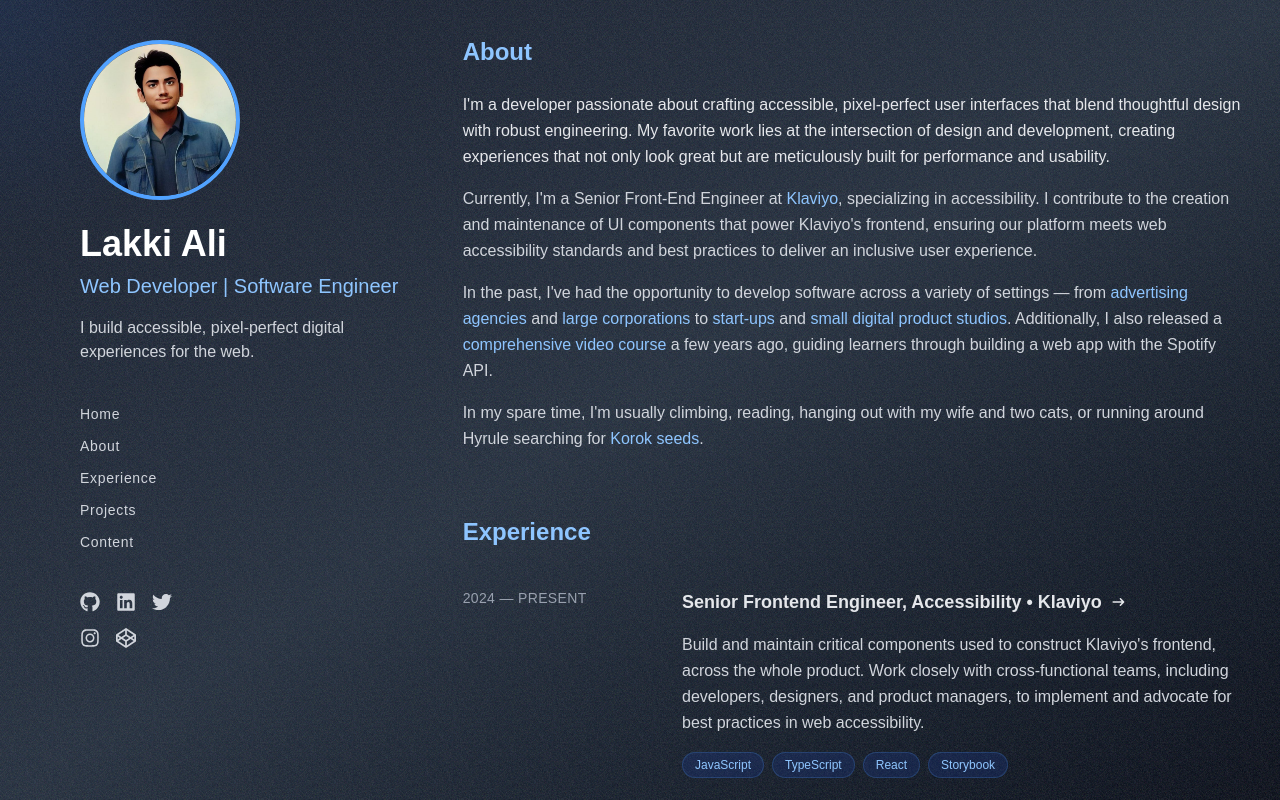
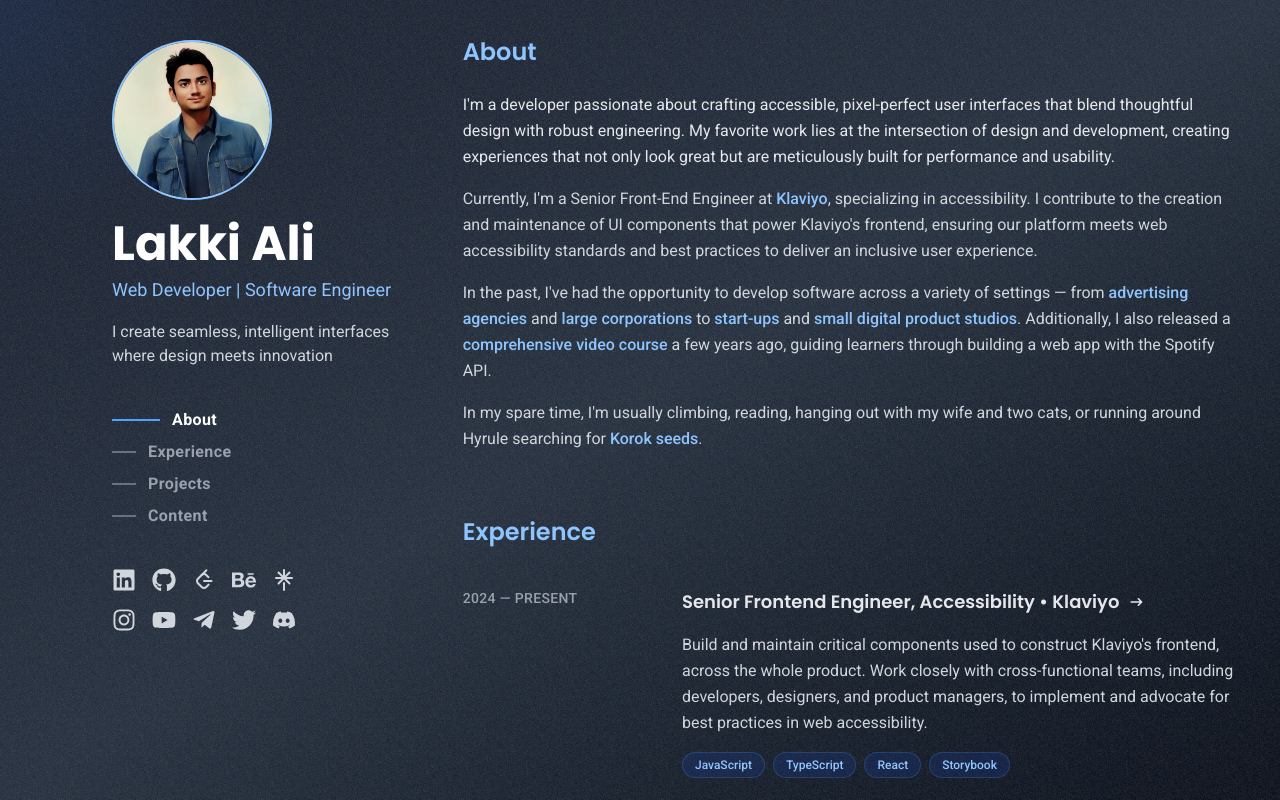
Before and after one commit to jameslucky007/My-Portfolio, a Next.js app: page / in a window 1280 px wide. Built offline with nearby package versions, Linux system fonts and the light colour scheme.

Commit message:
Commit Changes
modify sidebar

```diff
--- a/src/app/Style/globals.css
+++ /dev/null
@@ -1,37 +0,0 @@
-/* ----------- Boilerplate CSS ---------- */
-
-@import "tailwindcss";
-
-/* Fonts */
-@import url('https://fonts.googleapis.com/css2?family=Poppins:ital,wght@0,100;0,200;0,300;0,400;0,500;0,600;0,700;0,800;0,900;1,100;1,200;1,300;1,400;1,500;1,600;1,700;1,800;1,900&display=swap');
-
-
-:root {
-  --background: #ffffff;
-  --foreground: #171717;
-}
-
-@theme inline {
-  --color-background: var(--background);
-  --color-foreground: var(--foreground);
-  --font-sans: var(--font-geist-sans);
-  --font-mono: var(--font-geist-mono);
-}
-
-@media (prefers-color-scheme: dark) {
-  :root {
-    --background: #0a0a0a;
-    --foreground: #ededed;
-  }
-}
-
-body {
-  /* background: var(--background); */
-  background-image: linear-gradient(#111F44, #192d62);
-  color: var(--foreground);
-  font-family: Arial, Helvetica, sans-serif;
-}
-
-
-/* ----------- Main Style Code ---------- */
-/* ----------- 1. Sidebar Code ---------- */
--- a/src/app/components/Sidebar.jsx
+++ b/src/app/components/Sidebar.jsx
@@ -1,52 +1,149 @@
-'use client';
-import React from 'react';
-import { FaGithub, FaLinkedin, FaTwitter, FaInstagram, FaCodepen } from "react-icons/fa";
-import Image from 'next/image';
-
+"use client";
+import React from "react";
+import {
+  FaGithub,
+  FaLinkedin,
+  FaTwitter,
+  FaInstagram,
+  FaYoutube,
+  FaDiscord,
+  FaBehance,
+  FaTelegramPlane,
+} from "react-icons/fa";
+import Image from "next/image";
+import { TbBrandLeetcode, TbBrandLinktree } from "react-icons/tb";
+import { useState } from "react";
 
 const Sidebar = () => {
+  const [active, setActive] = useState("about");
+
+  const links = [
+    { id: "about", label: "About" },
+    { id: "experience", label: "Experience" },
+    { id: "projects", label: "Projects" },
+    { id: "content", label: "Content" },
+  ];
+
   return (
-    <aside className="lg:max-w-md lg:p-10 lg:ml-10 lg:fixed lg:h-screen text-white lg:w-1/3 p-6 relative z-30">
-      <div className="lg:sticky lg:top-10">
+    <aside className="lg:max-w-md lg:p-10 lg:ml-10 lg:fixed lg:h-screen text-white lg:w-1/3 p-6  relative z-30">
+      <div className="lg:sticky lg:top-10 pl-8">
         <Image
-          className='rounded-full w-32 h-32 lg:w-40 lg:h-40 object-cover border-4 border-blue-400 mb-6 mx-auto lg:mx-0'
+          className="rounded-full w-32 h-32 lg:w-40 lg:h-40 object-cover relative z-10 border-2 border-blue-300 mb-5"
           src="/photo.jpg"
           alt="Profile"
           width={160}
           height={160}
         />
-        <h1 className="text-3xl lg:text-4xl font-bold text-center lg:text-left">Lakki Ali</h1>
-        <h4 className="text-lg lg:text-xl mt-2 text-blue-300 text-center lg:text-left">Web Developer | Software Engineer</h4>
+        <h1 className="text-3xl lg:text-5xl font-extrabold text-center lg:text-left">
+          Lakki Ali
+        </h1>
+        <h4 className="text-lg lg:text-l mt-2 text-blue-300 text-center lg:text-left">
+          Web Developer | Software Engineer
+        </h4>
         <p className="mt-4 text-gray-300 text-sm lg:text-base text-center lg:text-left lg:pr-4">
-          I build accessible, pixel-perfect digital <br className="hidden lg:block" /> experiences for the web.
+          I create seamless, intelligent interfaces where design meets
+          innovation
         </p>
 
-        <nav className="mt-8 lg:mt-10 space-y-3 text-center lg:text-left">
-          <a href="/" className="block text-sm text-gray-300 hover:text-blue-300 transition-colors duration-200 tracking-wider">Home</a>
-          <a href="#about" className="block text-sm text-gray-300 hover:text-blue-300 transition-colors duration-200 tracking-wider">About</a>
-          <a href="#experience" className="block text-sm text-gray-300 hover:text-blue-300 transition-colors duration-200 tracking-wider">Experience</a>
-          <a href="#projects" className="block text-sm text-gray-300 hover:text-blue-300 transition-colors duration-200 tracking-wider">Projects</a>
-          <a href="#content" className="block text-sm text-gray-300 hover:text-blue-300 transition-colors duration-200 tracking-wider">Content</a>
+        <nav className="mt-8 lg:mt-10 space-y-2 text-left text-l font-semibold tracking-wide">
+          {links.map((link) => (
+            <a
+              key={link.id}
+              href={`#${link.id}`}
+              onClick={() => setActive(link.id)}
+              className={`nav-link ${active === link.id ? "active" : ""}`}
+            >
+              {link.label}
+            </a>
+          ))}
         </nav>
 
         <div className="mt-8 lg:mt-10 flex justify-center lg:justify-start space-x-4">
-          <a href="#" className="text-gray-300 hover:text-blue-300 transition-colors duration-200 text-xl">
+          <a
+            href="https://www.linkedin.com/in/lucky-developer/"
+            className="text-gray-300 hover:text-blue-300 transition-colors duration-200 text-2xl"
+            target="_blank"
+            rel="noopener noreferrer"
+          >
+            <FaLinkedin />
+          </a>
+          <a
+            href="https://github.com/jameslucky007"
+            className="text-gray-300 hover:text-blue-300 transition-colors duration-200 text-2xl"
+            target="_blank"
+            rel="noopener noreferrer"
+          >
             <FaGithub />
           </a>
-          <a href="#" className="text-gray-300 hover:text-blue-300 transition-colors duration-200 text-xl">
-            <FaLinkedin />
+          <a
+            href="https://leetcode.com/u/lakki0072022/"
+            className="text-gray-300 hover:text-blue-300 transition-colors duration-200 text-2xl"
+            target="_blank"
+            rel="noopener noreferrer"
+          >
+            <TbBrandLeetcode />
           </a>
-          <a href="#" className="text-gray-300 hover:text-blue-300 transition-colors duration-200 text-xl">
-            <FaTwitter />
+          <a
+            href="https://www.behance.net/jameslucky"
+            className="text-gray-300 hover:text-blue-300 transition-colors duration-200 text-2xl"
+            target="_blank"
+            rel="noopener noreferrer"
+          >
+            <FaBehance />
+          </a>
+          <a
+            href="https://linktr.ee/LakkiAli"
+            className="text-gray-300 hover:text-blue-300 transition-colors duration-200 text-2xl"
+            target="_blank"
+            rel="noopener noreferrer"
+          >
+            <TbBrandLinktree />
           </a>
         </div>
 
         <div className="mt-4 flex justify-center lg:justify-start space-x-4">
-          <a href="#" className="text-gray-300 hover:text-blue-300 transition-colors duration-200 text-xl">
+          <a
+            href="#"
+            className="text-gray-300 hover:text-blue-300 transition-colors duration-200 text-2xl"
+            target="_blank"
+            rel="noopener noreferrer"
+          >
             <FaInstagram />
           </a>
-          <a href="#" className="text-gray-300 hover:text-blue-300 transition-colors duration-200 text-xl">
-            <FaCodepen />
+
+          <a
+            href="#"
+            className="text-gray-300 hover:text-blue-300 transition-colors duration-200 text-2xl"
+            target="_blank"
+            rel="noopener noreferrer"
+          >
+            <FaYoutube />
+          </a>
+
+          <a
+            href="https://t.me/LuckyA008"
+            className="text-gray-300 hover:text-blue-300 transition-colors duration-200 text-2xl"
+            target="_blank"
+            rel="noopener noreferrer"
+          >
+            <FaTelegramPlane />
+          </a>
+
+          <a
+            href="#"
+            className="text-gray-300 hover:text-blue-300 transition-colors duration-200 text-2xl"
+            target="_blank"
+            rel="noopener noreferrer"
+          >
+            <FaTwitter />
+          </a>
+          <a
+            href="https://discord.gg/qV8uyT6T"
+            className="text-gray-300 hover:text-blue-300 transition-colors duration-200 text-2xl"
+            target="_blank"
+            rel="noopener noreferrer"
+          >
+            <FaDiscord />
           </a>
         </div>
       </div>
--- /dev/null
+++ b/src/app/globals.css
@@ -0,0 +1,57 @@
+/* ----------- Boilerplate CSS ---------- */
+/* Imports */
+@import "tailwindcss";
+
+@layer components {
+  .nav-link {
+    @apply relative flex items-center gap-3 text-gray-400 transition-colors duration-300;
+  }
+
+  .nav-link::before {
+    content: "";
+    @apply block h-[2px] w-6 bg-gray-500 transition-all duration-500;
+  }
+
+  .nav-link:hover {
+    @apply text-white;
+  }
+
+  .nav-link:hover::before {
+    @apply w-12 bg-blue-400;
+  }
+
+  /* ✅ Active state */
+  .nav-link.active {
+    @apply text-white;
+  }
+
+  .nav-link.active::before {
+    @apply w-12 bg-blue-400;
+  }
+}
+
+
+
+/* Root */
+:root {
+
+  --font-poppins: "Poppins", sans-serif;
+  --font-roboto: "Roboto", sans-serif;
+}
+
+body {
+  background-image: linear-gradient(#111F44, #192d62);
+  color: var(--foreground);
+  font-family: Arial, Helvetica, sans-serif;
+}
+
+
+
+body {
+
+  font-family: var(--font-roboto);
+}
+
+h1, h2, h3 {
+  font-family: var(--font-poppins);
+}
--- a/src/app/layout.js
+++ b/src/app/layout.js
@@ -1,16 +1,23 @@
-import { Geist, Geist_Mono } from "next/font/google";
-import "./Style/globals.css";
-import "./Style/responsive.css";
 
-const geistSans = Geist({
-  variable: "--font-geist-sans",
+import { Poppins, Roboto } from "next/font/google";
+import "./globals.css";
+
+
+// Fonts Veriables
+
+const poppins = Poppins({
   subsets: ["latin"],
+  variable: "--font-poppins",
+  weight: ["400", "500", "600", "700"],
 });
 
-const geistMono = Geist_Mono({
-  variable: "--font-geist-mono",
+const roboto = Roboto({
   subsets: ["latin"],
+  variable: "--font-roboto",
+  weight: ["400", "500", "700"],
 });
+
+//  Meta data of website
 
 export const metadata = {
   title: "Lucky A",
@@ -21,9 +28,7 @@
 export default function RootLayout({ children }) {
   return (
     <html lang="en">
-      <body
-        className={`${geistSans.variable} ${geistMono.variable} antialiased`}
-      >
+      <body className={`${poppins.variable} ${roboto.variable} antialiased`}>
         {children}
       </body>
     </html>
```
Also changed, not shown: public/Linktree.svg (added), src/app/Style/responsive.css (deleted).
